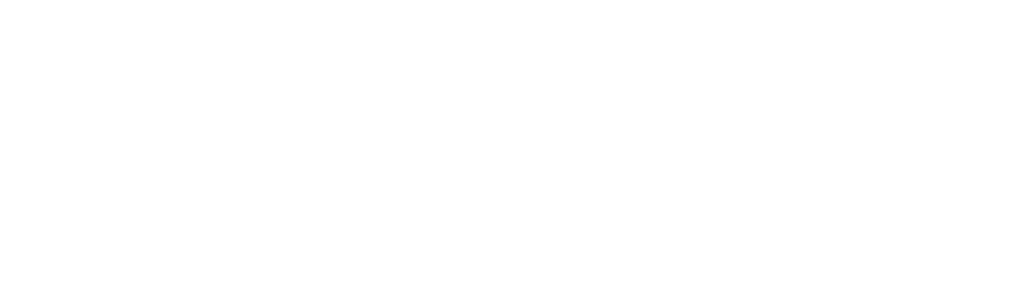
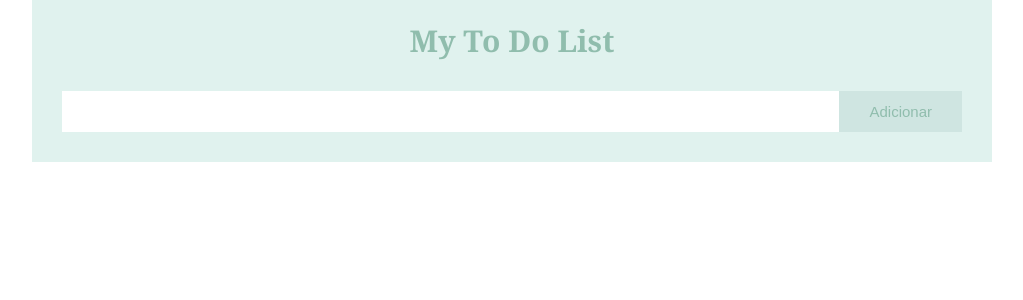
Before and after one commit to CamilaNeiva/ToDoList, a React (Create React App) app: page / in a window 1280 px wide. Shown: the top 300 px of the page, without its empty margins (128-1151 px from the left). Built offline with nearby package versions, Linux system fonts and the light colour scheme.

Commit message:
Adicionar item

```diff
--- a/src/App.js
+++ b/src/App.js
@@ -1,5 +1,57 @@
-import React from 'react'
+import React, { useState } from 'react'
+import {
+  Botao,
+  Container,
+  Formulario,
+  Input,
+  Titulo,
+  ContainerLista,
+  Item,
+  Wrapper,
+  Texto,
+  Icone,
+  WrapperIcone
+} from './style'
+import { faEdit, faTrashAlt } from '@fortawesome/free-solid-svg-icons'
 
 export const App = () => {
-  return <div></div>
+  const [lista, setLista] = useState([])
+  const [texto, setTexto] = useState('')
+
+  const adicionarItem = (event) => {
+    event.preventDefault()
+    setLista([...lista, { texto: texto, check: false }])
+    setTexto('')
+  }
+
+  return (
+    <Container>
+      <Titulo>My To Do List</Titulo>
+
+      <Formulario onSubmit={adicionarItem}>
+        <Input
+          type="text"
+          value={texto}
+          onChange={(event) => setTexto(event.target.value)}
+        />
+        <Botao type="submit">Adicionar</Botao>
+      </Formulario>
+      <ContainerLista>
+        {lista.map(({ texto, check }) => {
+          return (
+            <Item>
+              <Wrapper>
+                <input type="checkbox" checked={check} />
+                <Texto riscarTexto={check}>{texto}</Texto>
+              </Wrapper>
+              <WrapperIcone>
+                <Icone icon={faEdit}></Icone>
+                <Icone icon={faTrashAlt}></Icone>
+              </WrapperIcone>
+            </Item>
+          )
+        })}
+      </ContainerLista>
+    </Container>
+  )
 }
--- /dev/null
+++ b/src/style.js
@@ -0,0 +1,105 @@
+import styled from 'styled-components'
+import { FontAwesomeIcon } from '@fortawesome/react-fontawesome'
+
+export const Container = styled.div`
+  max-width: 960px;
+  margin: 0 auto;
+
+  background-color: #e0f2ee;
+  @media (max-width: 850px) {
+    max-width: 550px;
+  }
+  @media (max-width: 650px) {
+    max-width: 400px;
+  }
+`
+
+export const Formulario = styled.form`
+  display: flex;
+  color: white;
+  font-size: 20px;
+  text-align: center;
+  padding: 30px;
+  width: 100%;
+`
+
+export const Titulo = styled.h1`
+  display: flex;
+  font-size: 30px;
+  justify-content: center;
+  color: #90bdad;
+  padding-top: 20px;
+  @media (max-width: 850px) {
+    font-size: 25px;
+  }
+  @media (max-width: 650px) {
+    font-size: 20px;
+  }
+`
+
+export const Input = styled.input`
+  flex-grow: 1;
+  border: none;
+  padding: 12px;
+`
+
+export const Botao = styled.button`
+  padding: 12px 30px;
+  border: none;
+  cursor: pointer;
+  font-size: 15px;
+  background-color: #cfe5e1;
+  color: #90bdad;
+  &:hover {
+    background-color: #90bdad;
+    color: #e0f2ee;
+    transition: 300ms;
+  }
+  @media (max-width: 850px) {
+    padding: 12px 28px;
+  }
+  @media (max-width: 650px) {
+    padding: 9px 15px;
+  }
+`
+
+export const ContainerLista = styled.ul`
+  display: flex;
+  margin: 0 30px;
+  flex-direction: column;
+  align-items: center;
+`
+
+export const Item = styled.li`
+  display: flex;
+  margin: 8px;
+  width: 100%;
+  justify-content: space-between;
+  background-color: white;
+  padding: 10px;
+  align-items: center;
+`
+export const Wrapper = styled.div`
+  display: flex;
+`
+export const Texto = styled.p`
+  margin-left: 5px;
+  text-decoration: ${({ riscarTexto }) =>
+    riscarTexto ? 'line-through' : 'initial'};
+`
+
+export const Icone = styled(FontAwesomeIcon)`
+  && {
+    font-size: 20px;
+    color: #90bdad;
+    cursor: pointer;
+    margin-right: 8px;
+    &:hover {
+      color: #e0f2ee;
+      transition: 300ms;
+    }
+  }
+`
+export const WrapperIcone = styled.div`
+  display: flex;
+`
```
